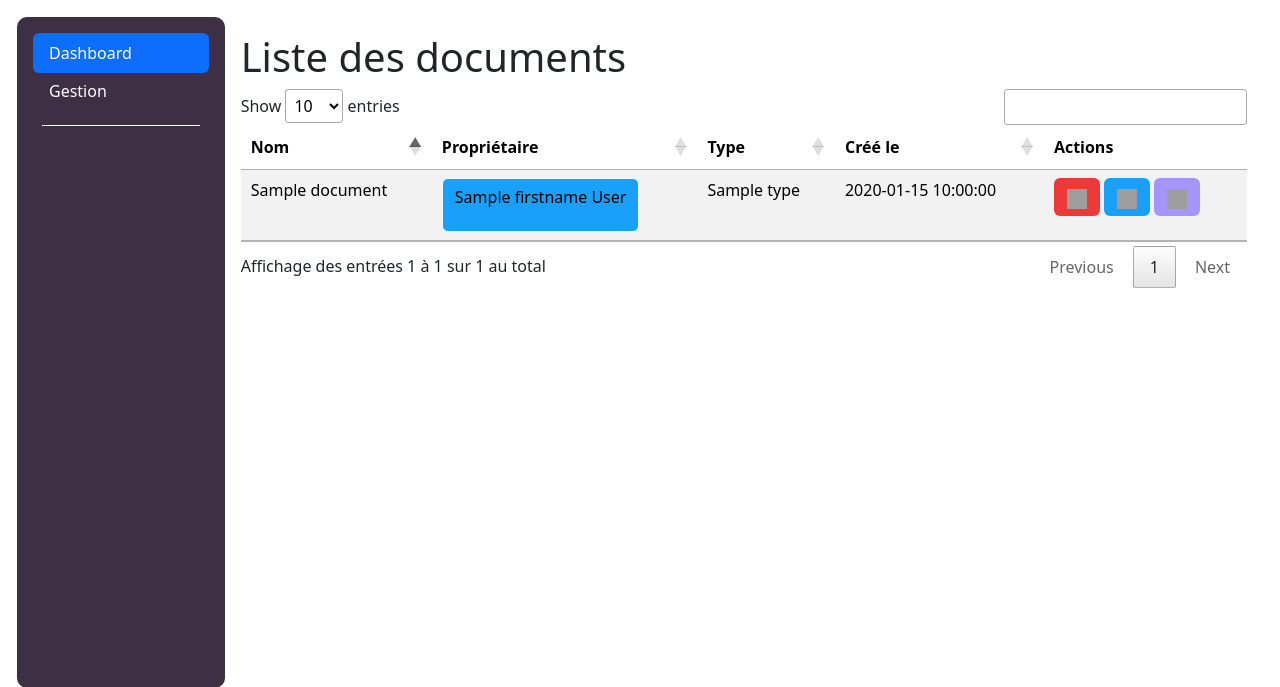
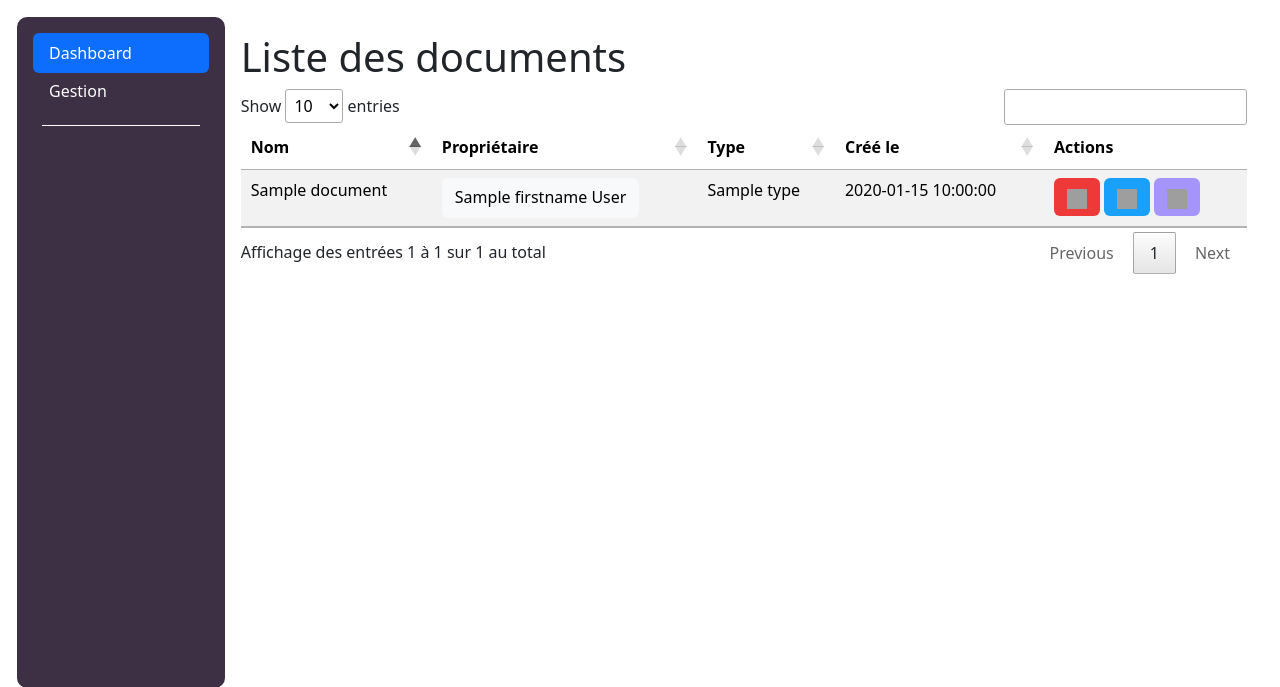
Before and after one commit to LumineWollah/PA, a Symfony app: template CaretakerServicesWeb/templates/backend/documents.html.twig in a window 1280 px wide. Shown: the part 64-751 px from the top of the page. Run offline with Twig, Linux system fonts and the light colour scheme; the template is opened without the code that fills it: most values are stand-ins (such as "Sample title", 1, 10 or a date in 2020); style sheets or scripts are compiled from the project's sources; some libraries are stand-ins or nearby versions; grey boxes are pictures that could not be loaded.

Commit message:
fix owner button appearance

```diff
--- a/CaretakerServicesWeb/templates/backend/documents.html.twig
+++ b/CaretakerServicesWeb/templates/backend/documents.html.twig
@@ -55,7 +55,7 @@
                             <td>
                                 <form action="{{ path('travelerShow') }}" method="post" style="display: inline;">
                                     <input type="hidden" name="traveler" value="{{ document.owner|json_encode }}">
-                                    <button type="submit" class="btn btn-light" style="background-color: #18A0FB;"><p> {{ document.owner.firstname ~ " " ~ document.owner.lastname }} </p></button>
+                                    <button type="submit" class="btn btn-light" style="height:40px"><p> {{ document.owner.firstname ~ " " ~ document.owner.lastname }} </p></button>
                                 </form>
                             </td>
                             <td>{{ document.type }}</td>
```
